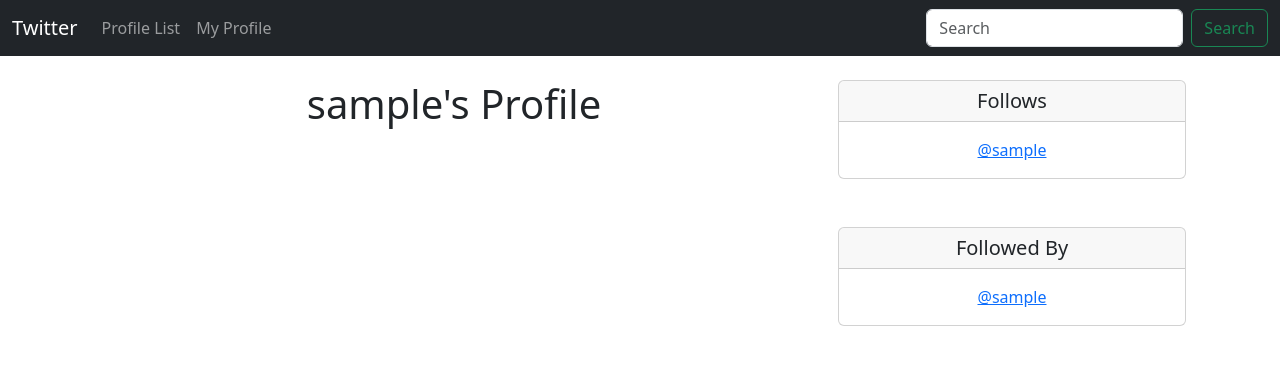
After one commit to ClaudioFerreir/twitter-clone, a Django app: page /profile/1/ in a window 1280 px wide. The commit adds this page. Shown: the top 365 px of the page. Run offline with Django 5.2, Linux system fonts and the light colour scheme; the visitor is signed in with stand-in values (Sample User, id 1); data comes from the database, SQL or seed files in the repository.

Commit message:
feat: profile page with followers add

```diff
--- a/twitter_clone/twitter/templates/navbar.html
+++ b/twitter_clone/twitter/templates/navbar.html
@@ -10,6 +10,12 @@
           <a class="nav-link"
              href="{% url 'profile_list' %}">Profile List</a>
         </li>
+        {% if user.is_authenticated %}
+        <li class="nav-item">
+          <a class="nav-link"
+             href="{% url 'profile' request.user.id %}">My Profile</a>
+        </li>
+        {% endif %}
       </ul>
       <form class="d-flex" role="search">
         <input class="form-control me-2" type="search" placeholder="Search" aria-label="Search">
--- /dev/null
+++ b/twitter_clone/twitter/templates/profile.html
@@ -0,0 +1,34 @@
+{% extends 'base.html' %}
+{% block content %}
+
+{% if profile %}
+
+    <div class="container text-center">
+        <div class="row">
+            <div class="col-8">
+                <h1>{{ profile.user.username }}'s Profile</h1>
+            </div>
+            <div class="col-4">
+                <div class="card">
+                  <h5 class="card-header">Follows</h5>
+                  <div class="card-body">
+                      {% for following in profile.follows.all %}
+                            <p class="card-text"><a href="{% url 'profile' following.user.id %}">@{{ following }}</a></p>
+                      {% endfor %}
+                  </div>
+                </div>
+                <br><br>
+                <div class="card">
+                  <h5 class="card-header">Followed By</h5>
+                  <div class="card-body">
+                      {% for following in profile.followed_by.all %}
+                            <p class="card-text"><a href="{% url 'profile' following.user.id %}">@{{ following }}</a></p>
+                      {% endfor %}
+                  </div>
+                </div>
+            </div>
+        </div>
+    </div>
+
+{% endif %}
+{% endblock %}
--- a/twitter_clone/twitter/templates/profile_list.html
+++ b/twitter_clone/twitter/templates/profile_list.html
@@ -16,7 +16,7 @@
             <div class="col-md-8">
               <div class="card-body">
                 <h5 class="card-title">{{ profile.user.username }}</h5>
-                <p class="card-text">@{{ profile.user.username|lower }}</p><br><br>
+                <p class="card-text"><a href="{% url 'profile' profile.user.id %}">@{{ profile.user.username|lower }}</a></p><br><br>
                 <p class="card-text"><small class="text-body-secondary">Last Updated: {{ profile.date_modified }}</small></p>
               </div>
             </div>
--- a/twitter_clone/twitter/urls.py
+++ b/twitter_clone/twitter/urls.py
@@ -4,4 +4,5 @@ from . import views
 urlpatterns = [
     path('', views.home, name='home'),
     path('profile_list/', views.profile_list, name='profile_list'),
+    path('profile/<int:pk>/', views.profile, name='profile'),
 ]
--- a/twitter_clone/twitter/views.py
+++ b/twitter_clone/twitter/views.py
@@ -14,3 +14,12 @@ def profile_list(request):
     else:
         messages.success(request, 'You Must Be Logged In To View this Page')
         return redirect('home')
+
+
+def profile(request, pk):
+    if request.user.is_authenticated:
+        profile = Profile.objects.get(user_id=pk)
+        return render(request, 'profile.html', {'profile': profile})
+    else:
+        messages.success(request, 'You Must Be Logged In To View this Page')
+        return redirect('home')
```
